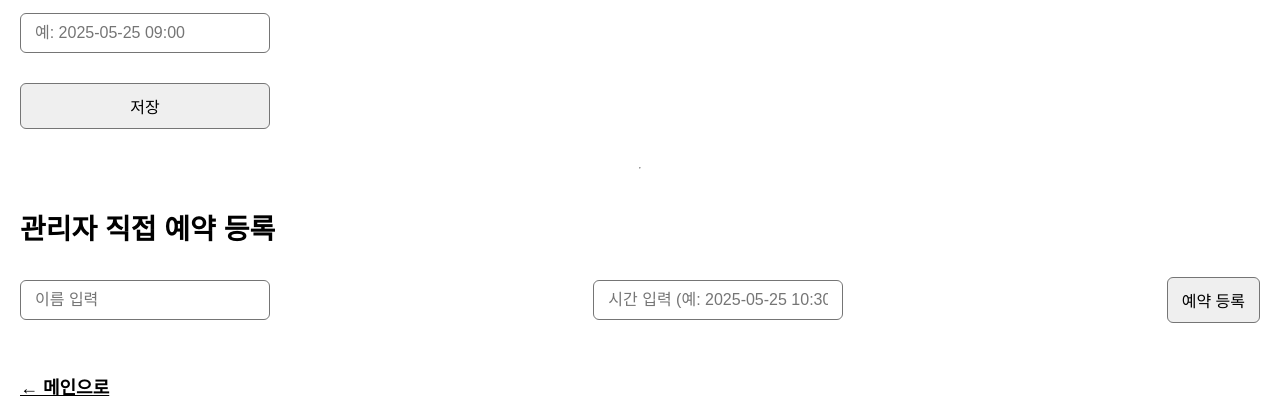
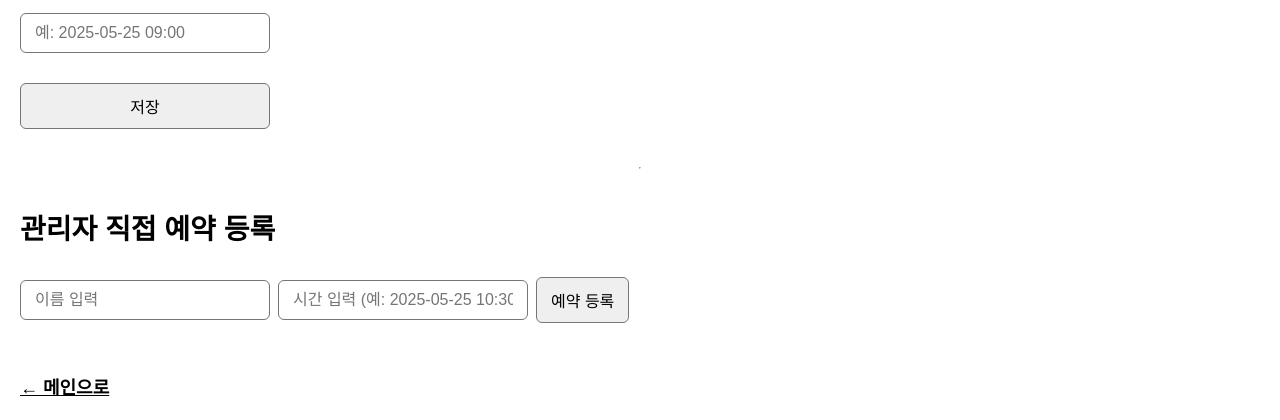
Before and after one commit to baekmingyu1/my-reservation-app, a Flask app: page /admin in a window 1280 px wide. Shown: the part 581-1001 px from the top of the page. Run offline with Flask 3, Linux system fonts and the light colour scheme; the visitor is signed in with stand-in values (Sample User, id 1); data that the repository does not hold is empty; some libraries are stand-ins or nearby versions.

Commit message:
admin reserve form fix

```diff
--- a/templates/admin.html
+++ b/templates/admin.html
@@ -78,15 +78,12 @@
 
     <hr>
     <div class="title">관리자 직접 예약 등록</div>
-    <form method="post" action="/admin/add_reservation" class="name-row" style="margin-bottom: 20px;">
-        <div class="input-wrapper">
-            <input class="input-box" type="text" name="name" placeholder="이름 입력" required>
-        </div>
-        <div class="input-wrapper">
-            <input class="input-box" type="text" name="timeslot" placeholder="시간 입력 (예: 2025-05-25 10:30)" required>
-        </div>
+    <form method="post" action="/admin/add_reservation" style="display: flex; gap: 8px; align-items: center; margin-bottom: 20px;">
+        <input class="input-box" type="text" name="name" placeholder="이름 입력" required style="flex: 1;">
+        <input class="input-box" type="text" name="timeslot" placeholder="시간 입력 (예: 2025-05-25 10:30)" required style="flex: 1;">
         <button class="input-box" style="width: auto;">예약 등록</button>
     </form>
 
+
     <a class="action-link" href="/">← 메인으로</a>
 {% endblock %}
```
